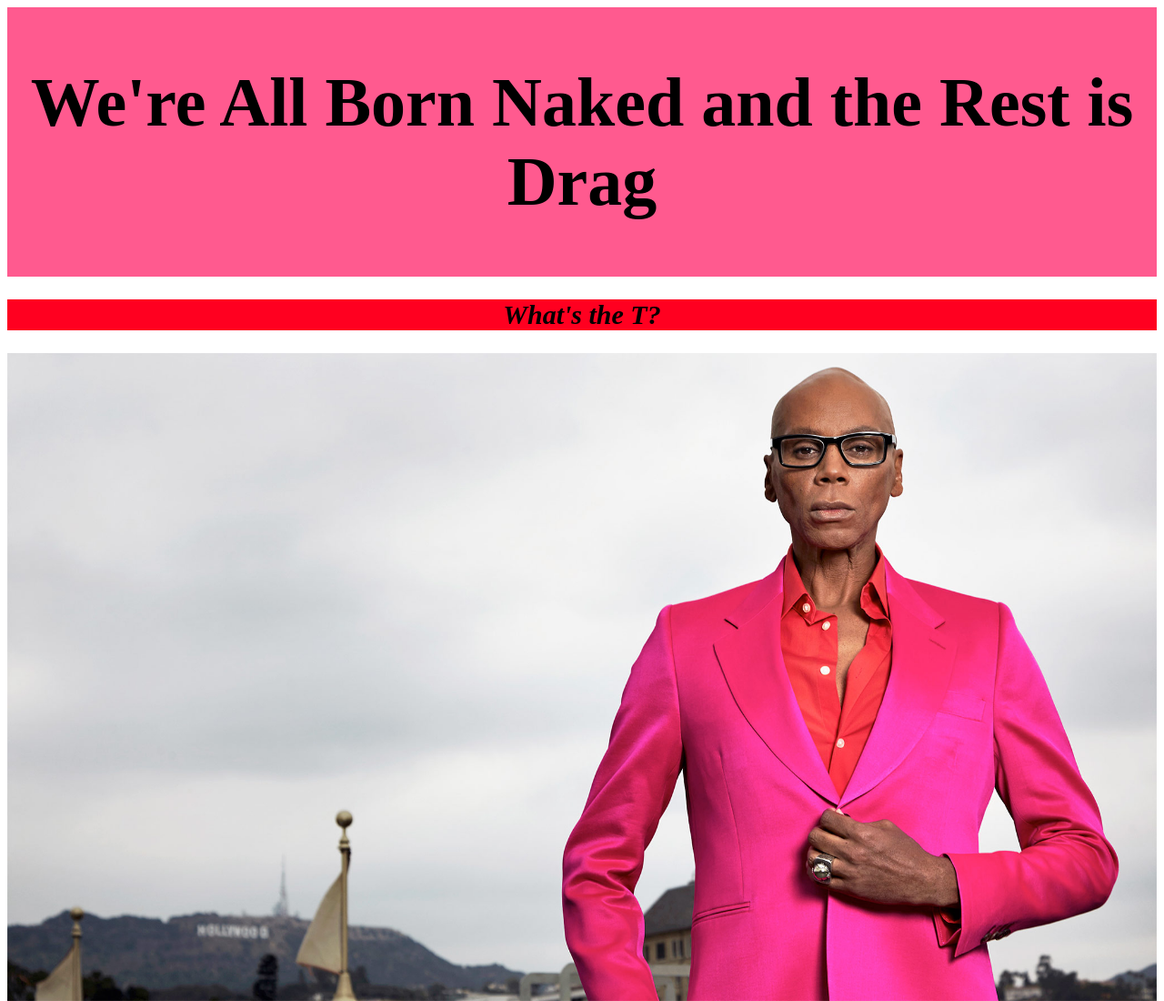
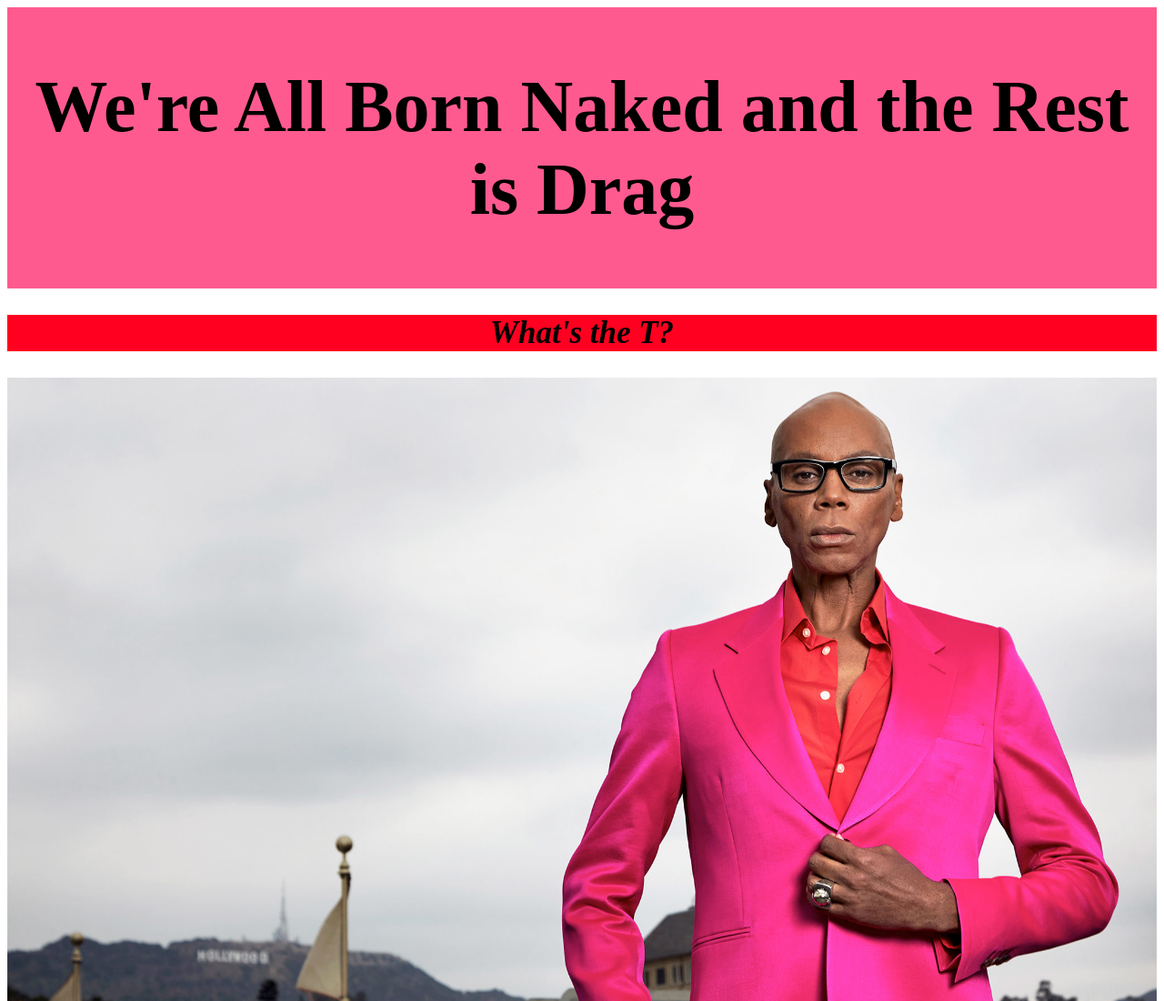
Before and after one commit to christinasparks/christinasparks.github.io, a plain HTML site: page unit_3/index.html in a window 1280 px wide. Shown: the top 1100 px of the page at 91% size. Drawn offline with Linux system fonts and the light colour scheme.

Commit message:
font size

```diff
--- a/unit_3/css/style.css
+++ b/unit_3/css/style.css
@@ -2,14 +2,14 @@
 header {
 	background-color: #FF5A8F ;
 	text-align: center;
-	font-size: 38px;
+	font-size: 40px;
 	padding: 10px;
 }
 
 h2 {
 	background-color: #FF0020 ;
 	text-align: center;
-	font-size: 30px
+	font-size: 35px
 
 }
 	#slogan {font-style: italic;
```
